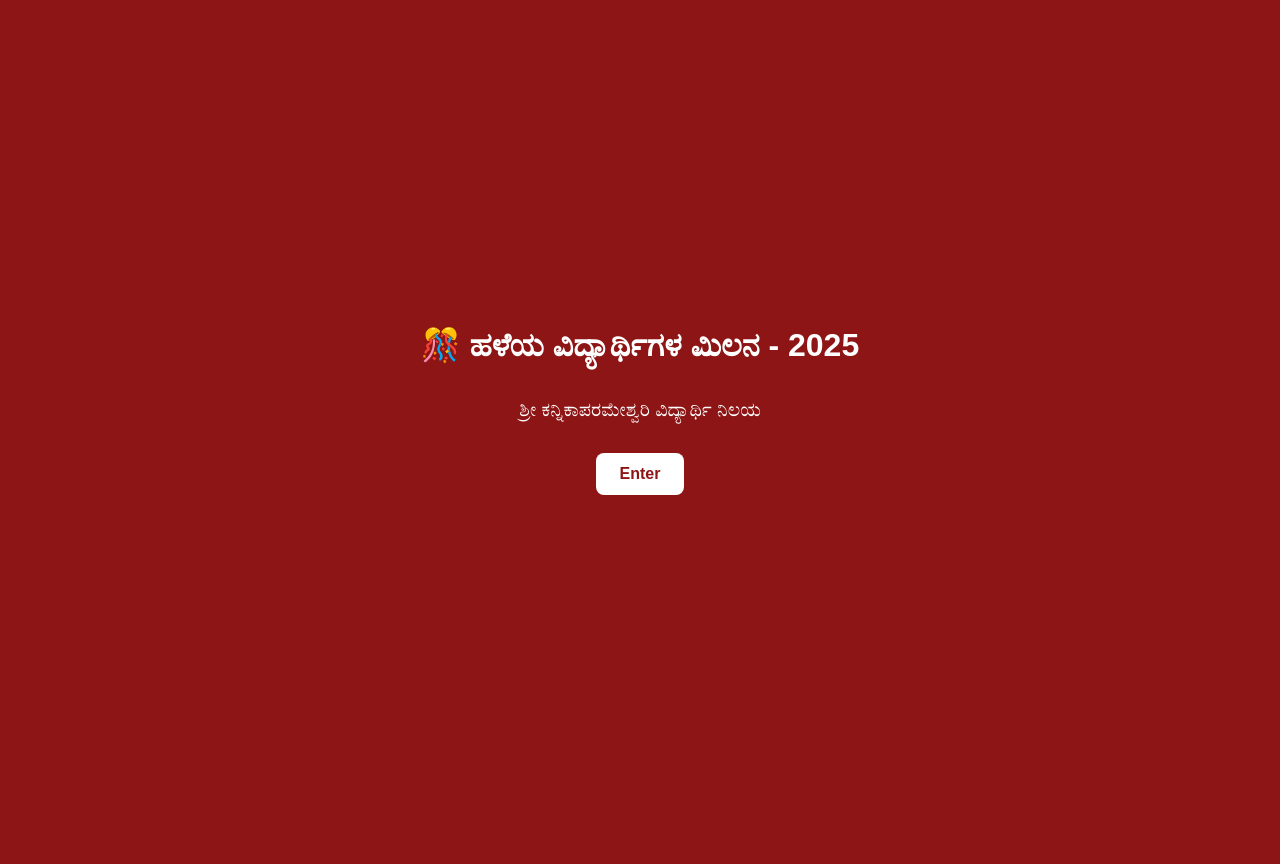
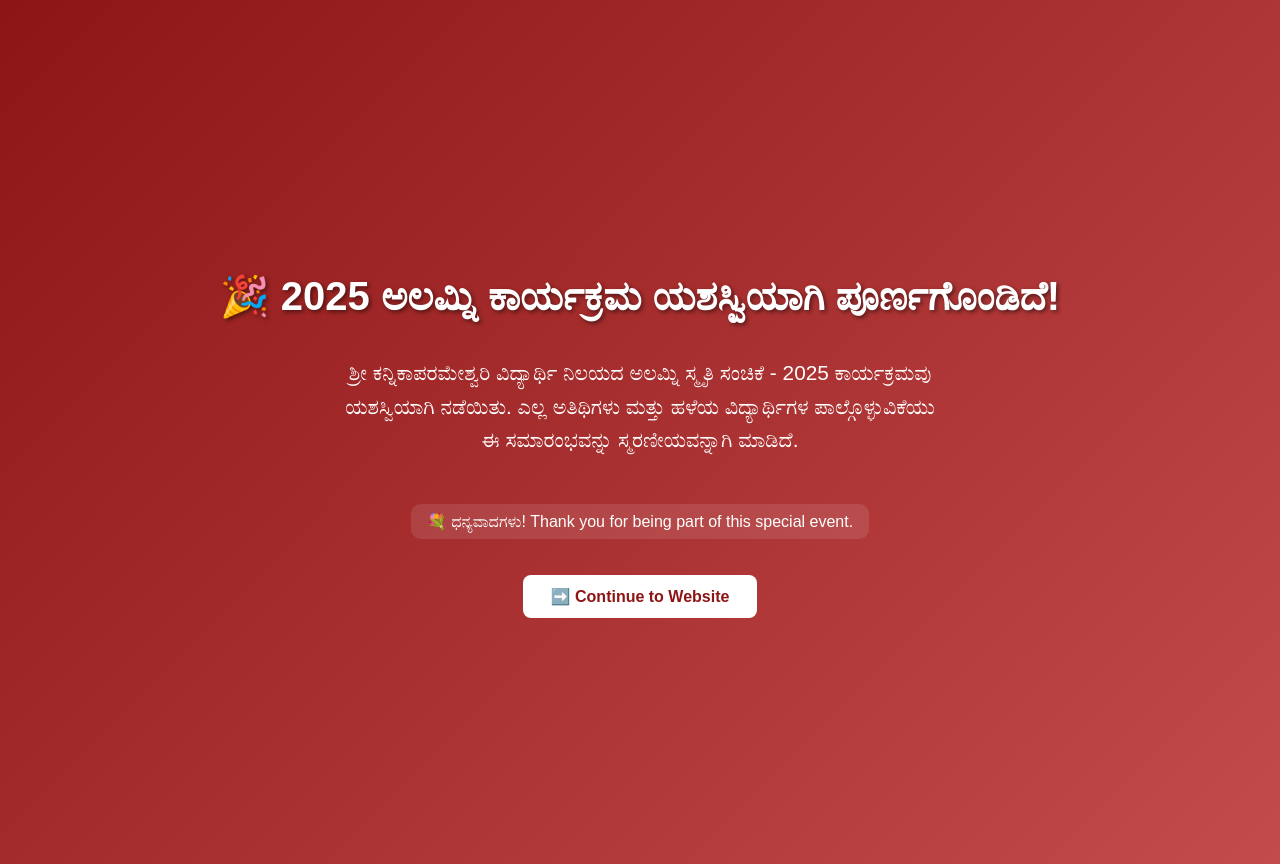
Before and after one commit to SKPVNRCR/SKPVN, a plain HTML site: page index.html in a window 1280 px wide. Before the commit the page ends 800 px from the top, so only its background shows below. Drawn offline with Linux system fonts and the light colour scheme; a web font is replaced by a local one.

Commit message:
Update index.html

```diff
--- a/index.html
+++ b/index.html
@@ -3,13 +3,13 @@
 <head>
   <meta charset="UTF-8" />
   <meta name="viewport" content="width=device-width, initial-scale=1.0"/>
-  <title>Welcome - Alumni Meet 2025</title>
+  <title>Alumni Meet 2025 - Completed</title>
   <link href="https://fonts.googleapis.com/css2?family=Baloo+Tamma+2&display=swap" rel="stylesheet">
   <style>
     body {
       margin: 0;
       font-family: 'Baloo Tamma 2', sans-serif;
-      background: #8e1515;
+      background: linear-gradient(135deg, #8e1515, #c44b4b);
       color: white;
       display: flex;
       justify-content: center;
@@ -17,31 +17,57 @@
       height: 100vh;
       flex-direction: column;
       text-align: center;
+      padding: 2rem;
     }
+
     h1 {
-      font-size: 2rem;
+      font-size: 2.5rem;
       margin-bottom: 1rem;
+      text-shadow: 2px 2px 4px rgba(0,0,0,0.5);
     }
+
     p {
-      font-size: 1.2rem;
+      font-size: 1.3rem;
       margin-bottom: 2rem;
+      max-width: 600px;
+      line-height: 1.6;
     }
+
+    .highlight {
+      background: rgba(255,255,255,0.1);
+      padding: 0.5rem 1rem;
+      border-radius: 10px;
+      margin-top: 1rem;
+      display: inline-block;
+    }
+
     button {
       background: white;
       color: #8e1515;
       font-weight: bold;
-      padding: 12px 24px;
+      padding: 12px 28px;
       border: none;
       border-radius: 8px;
       cursor: pointer;
       font-size: 1rem;
+      transition: background 0.3s, color 0.3s;
+    }
+
+    button:hover {
+      background: #ffd2d2;
+      color: #5c0e0e;
     }
   </style>
 </head>
 <body>
-  <h1>🎊 ಹಳೆಯ ವಿದ್ಯಾರ್ಥಿಗಳ ಮಿಲನ - 2025</h1>
-  <p>ಶ್ರೀ ಕನ್ನಿಕಾಪರಮೇಶ್ವರಿ ವಿದ್ಯಾರ್ಥಿ ನಿಲಯ</p>
-  <button onclick="enterSite()">Enter</button>
+  <h1>🎉 2025 ಅಲಮ್ನಿ ಕಾರ್ಯಕ್ರಮ ಯಶಸ್ವಿಯಾಗಿ ಪೂರ್ಣಗೊಂಡಿದೆ!</h1>
+  <p>
+    ಶ್ರೀ ಕನ್ನಿಕಾಪರಮೇಶ್ವರಿ ವಿದ್ಯಾರ್ಥಿ ನಿಲಯದ ಅಲಮ್ನಿ ಸ್ಮೃತಿ ಸಂಚಿಕೆ - 2025 ಕಾರ್ಯಕ್ರಮವು
+    ಯಶಸ್ವಿಯಾಗಿ ನಡೆಯಿತು. ಎಲ್ಲ ಅತಿಥಿಗಳು ಮತ್ತು ಹಳೆಯ ವಿದ್ಯಾರ್ಥಿಗಳ ಪಾಲ್ಗೊಳ್ಳುವಿಕೆಯು ಈ ಸಮಾರಂಭವನ್ನು ಸ್ಮರಣೀಯವನ್ನಾಗಿ ಮಾಡಿದೆ.
+  </p>
+  <div class="highlight">💐 ಧನ್ಯವಾದಗಳು! Thank you for being part of this special event.</div>
+  <br><br>
+  <button onclick="enterSite()">➡️ Continue to Website</button>
 
   <script>
     function enterSite() {
```
